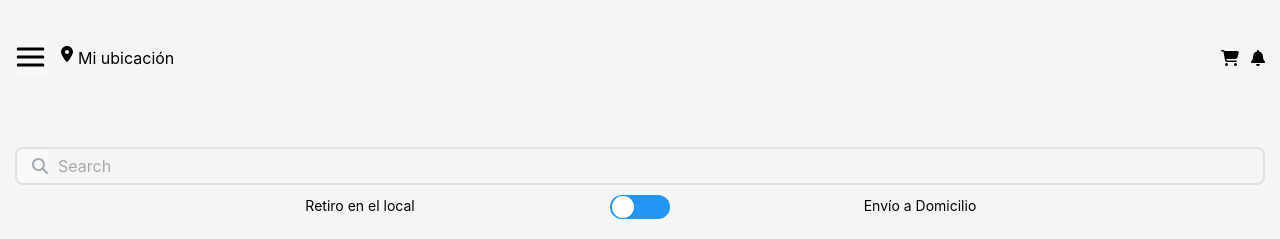
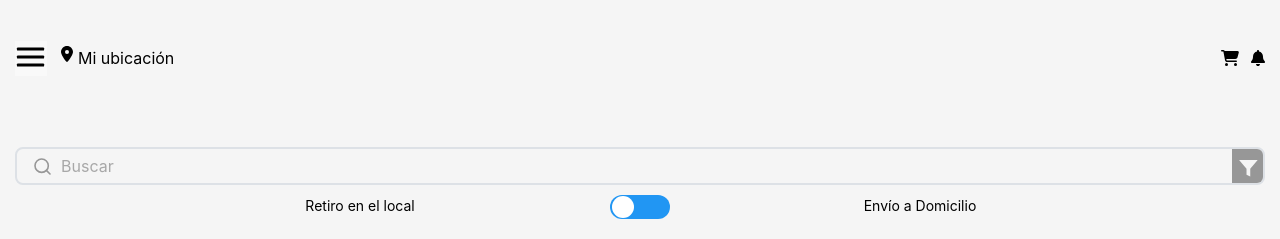
Before and after one commit to JoelFiare/s14-16-n-java, a React (Vite) app in the folder frontend/: page /notificaciones in a window 1280 px wide. Shown: the top 239 px of the page. Built offline with nearby package versions, Linux system fonts and the light colour scheme.

Commit message:
Style: add high Search

```diff
--- a/frontend/src/components/share/Search/Search.css
+++ b/frontend/src/components/share/Search/Search.css
@@ -6,12 +6,10 @@
   overflow: hidden;
   border: 2px solid #DDE1E6;
 
-  button {
+  .magnifier {
     padding-left: 15px;
-
-    * {
-      fill: #A2A9B0;
-    }
+    aspect-ratio: 1;
+    background: right no-repeat url(../../../assets/Search-Icon.svg);
   }
 
   [type='search'] {
@@ -26,4 +24,9 @@
   ::placeholder {
     opacity: .6;
   }
+
+  .filter {
+    aspect-ratio: 9 / 10;
+    background: no-repeat url(../../../assets/Filter-Button.svg);
+  }
 }
--- a/frontend/src/components/share/Search/Search.jsx
+++ b/frontend/src/components/share/Search/Search.jsx
@@ -6,10 +6,9 @@ export default function Search() {
   return (
     <>
       <search className='search-bar'>
-        <button type="button">
-          <FontAwesomeIcon icon={faMagnifyingGlass} />
-        </button>
-        <input type="search" name="search" placeholder='Search'/>
+        <button className='magnifier' type="button" />
+        <input type="search" name="search" placeholder='Buscar'/>
+        <button className='filter' type='button' />
       </search >
     </>
   )
```
Also changed, not shown: frontend/src/assets/Filter-Button.svg (added), frontend/src/assets/Search-Icon.svg (added).
